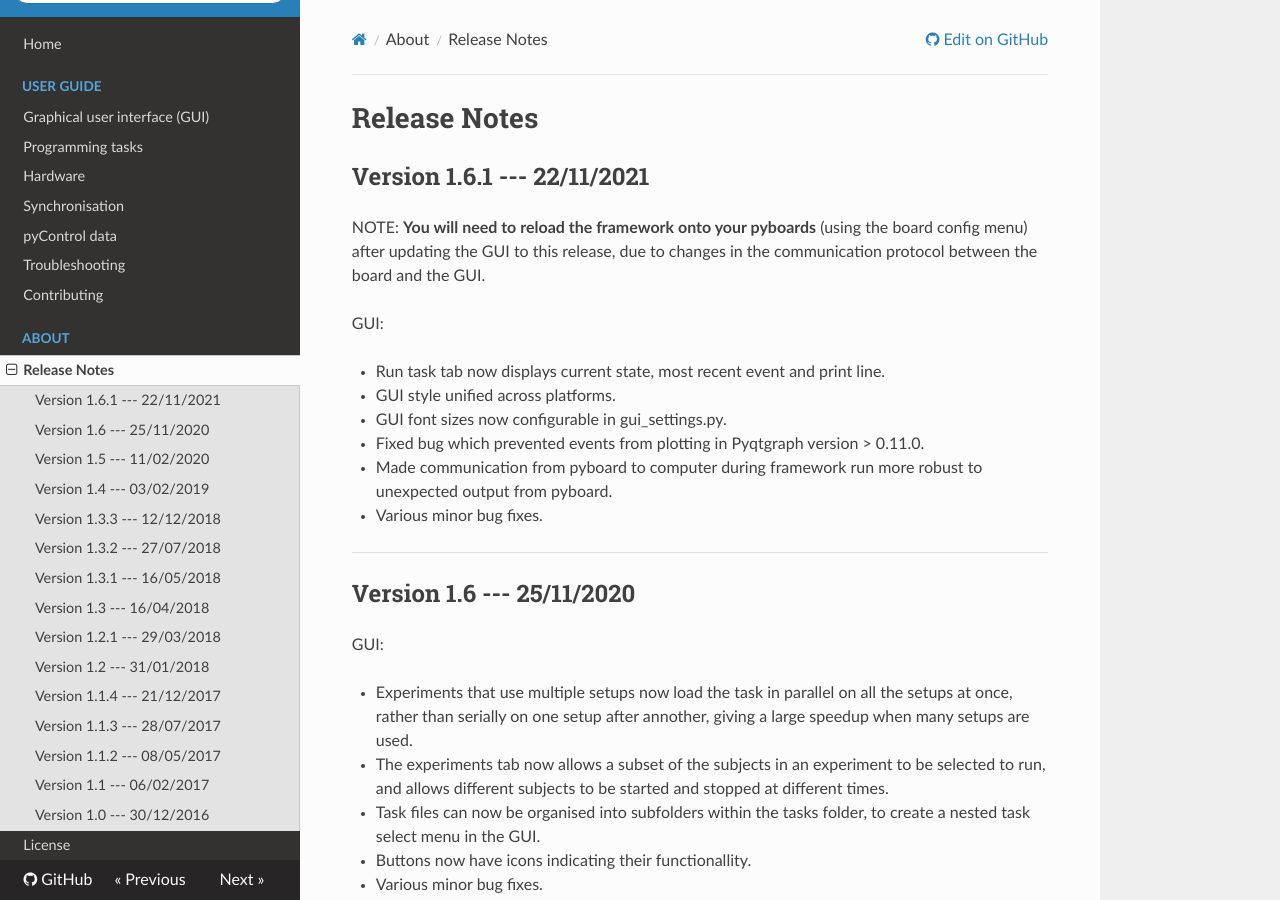
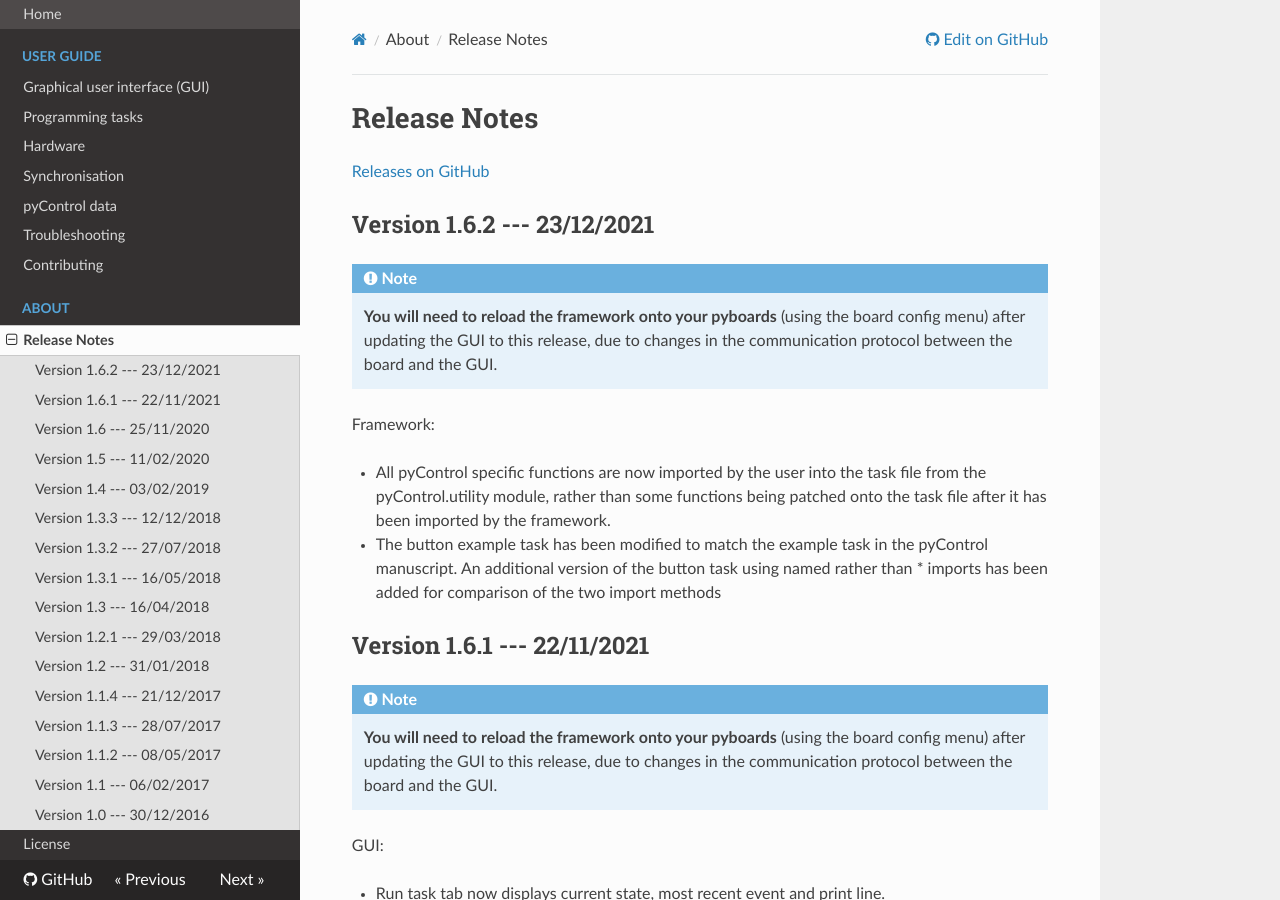
Before and after one commit to pyControl/docs, an MkDocs documentation site: the page built from docs/about/release-notes.md, in a window 1280 px wide and 900 px high. Built offline with MkDocs 1.6.1, drawn with Linux system fonts in a browser that asks for light colours; nearby versions of some CDN libraries.

Commit message:
updated release notes and added link to github releases

```diff
--- a/docs/about/release-notes.md
+++ b/docs/about/release-notes.md
@@ -1,9 +1,20 @@
 # Release Notes
+[Releases on GitHub](https://github.com/pyControl/code/releases)
+## Version 1.6.2 --- 23/12/2021
 
+!!! note "Note"
+    **You will need to reload the framework onto your pyboards** (using the board config menu) after updating the GUI to this release, due to changes in the communication protocol between the board and the GUI.
+
+Framework:
+
+- All pyControl specific functions are now imported by the user into the task file from the pyControl.utility module, rather than some functions being patched onto the task file after it has been imported by the framework.
+
+- The button example task has been modified to match the example task in the pyControl manuscript.  An additional version of the button task using named rather than * imports has been added for comparison of the two import methods
 
 ## Version 1.6.1 --- 22/11/2021
 
-NOTE: **You will need to reload the framework onto your pyboards** (using the board config menu) after updating the GUI to this release, due to changes in the communication protocol between the board and the GUI.
+!!! note "Note"
+    **You will need to reload the framework onto your pyboards** (using the board config menu) after updating the GUI to this release, due to changes in the communication protocol between the board and the GUI.
 
 GUI:
 
```
